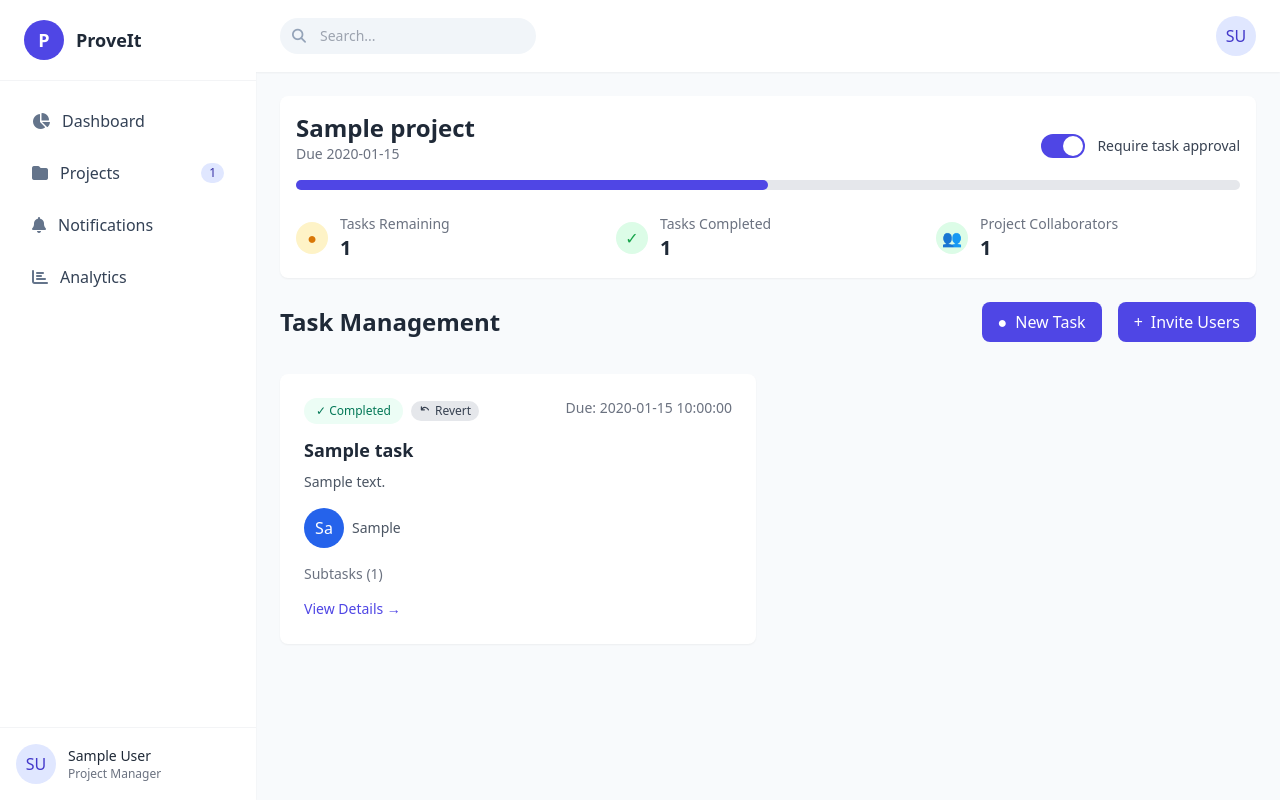
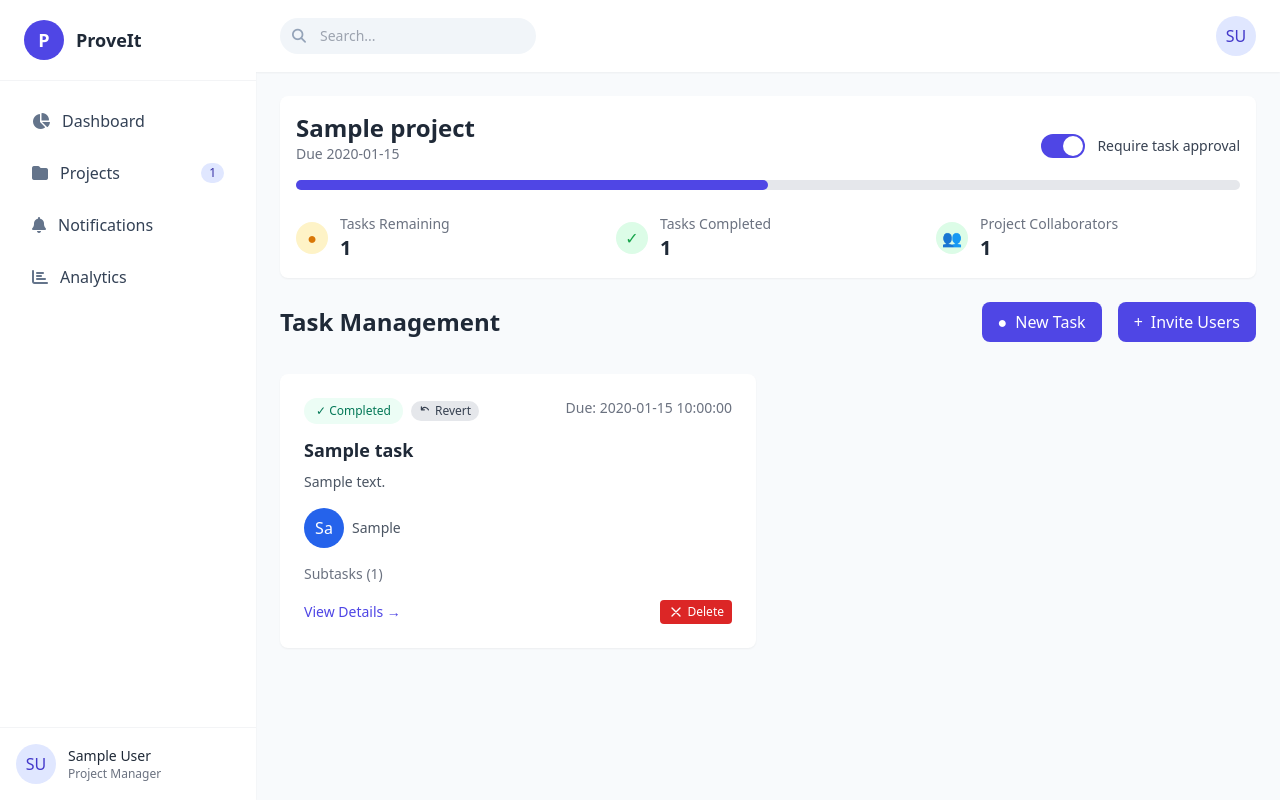
Before and after one commit to Oliverr48/proveit, a Flask app: page /project_view/1 in a window 1280 px wide. Run offline with Flask 3, Linux system fonts and the light colour scheme; a user stored in the database is signed in; tables that the repository leaves empty hold one stand-in row (values such as "Sample post"); some libraries are stand-ins or nearby versions.

Commit message:
added delete btn for tasks

```diff
--- a/website/routes.py
+++ b/website/routes.py
@@ -1033,3 +1033,39 @@ def delete_subtask(subtask_id):
     db.session.delete(subtask)
     db.session.commit()
     return jsonify({'status': 'success'})
+
+@routes.route('/delete_task/<int:task_id>', methods=['POST'])
+@login_required
+def delete_task(task_id):
+    task = Task.query.get_or_404(task_id)
+    project = Project.query.get(task.parentProject)
+
+    # Security check: only project owner or collaborator can delete
+    if not (project.owner_id == current_user.id or current_user in project.collaborators):
+        return jsonify({'status': 'error', 'message': 'Unauthorized'}), 403
+
+    # Delete all files for this task (including files for subtasks)
+    # 1. Delete files attached directly to the task
+    task_files = TaskFile.query.filter_by(task_id=task.id).all()
+    for file in task_files:
+        try:
+            os.remove(file.filepath)
+        except Exception:
+            pass
+        db.session.delete(file)
+
+    # 2. Delete all subtasks and their files
+    subtasks = Subtask.query.filter_by(taskId=task.id).all()
+    for subtask in subtasks:
+        for file in subtask.files:
+            try:
+                os.remove(file.filepath)
+            except Exception:
+                pass
+            db.session.delete(file)
+        db.session.delete(subtask)
+
+    # 3. Delete the task itself
+    db.session.delete(task)
+    db.session.commit()
+    return jsonify({'status': 'success'})
--- a/website/static/js/projectdetails.js
+++ b/website/static/js/projectdetails.js
@@ -215,4 +215,46 @@ document.addEventListener('DOMContentLoaded', function() {
       }
     });
   });
+
+  document.querySelectorAll('.delete-subtask-btn').forEach(btn => {
+    btn.addEventListener('click', function(e) {
+      e.stopPropagation();
+      if (confirm('Are you sure you want to delete this subtask and all its files?')) {
+        const subtaskId = this.dataset.subtaskId;
+        fetch(`/delete_subtask/${subtaskId}`, {
+          method: 'POST',
+          headers: {'X-Requested-With': 'XMLHttpRequest'}
+        })
+        .then(res => res.json())
+        .then(data => {
+          if (data.status === 'success') {
+            window.location.reload();
+          } else {
+            alert(data.message || 'Error deleting subtask');
+          }
+        });
+      }
+    });
+  });
+
+  document.querySelectorAll('.delete-task-btn').forEach(btn => {
+    btn.addEventListener('click', function(e) {
+      e.stopPropagation();
+      if (confirm('Are you sure you want to delete this task, all its subtasks, and all associated files?')) {
+        const taskId = this.dataset.taskId;
+        fetch(`/delete_task/${taskId}`, {
+          method: 'POST',
+          headers: {'X-Requested-With': 'XMLHttpRequest'}
+        })
+        .then(res => res.json())
+        .then(data => {
+          if (data.status === 'success') {
+            window.location.reload();
+          } else {
+            alert(data.message || 'Error deleting task');
+          }
+        });
+      }
+    });
+  });
 });
--- a/website/templates/project_view.html
+++ b/website/templates/project_view.html
@@ -205,17 +205,28 @@
           <div class="subtask-icon {{ 'subtask-complete' if subtask.status == 1 else 'subtask-incomplete' }}">
             {% if subtask.status == 1 %}✓{% else %}-{% endif %}
           </div>
-          <span class="text-sm text-gray-700">{{ subtask.name }}</span>
+          <span class="text-sm text-gray-700 ml-2">{{ subtask.name }}</span>
         </div>
         {% endfor %}
       {% endif %}
     </div>
 
-    <!-- View Details Link -->
-    <a href="{{ url_for('routes.task_detail', task_id=task.id) }}" class="text-indigo-600 hover:text-indigo-800 text-sm font-medium">View Details →</a>
-  </div>
-  {% endfor %}
-</div>
+    <!-- View Details Link and Delete Subtask Button beside it -->
+    <div class="flex items-center justify-between mt-4">
+      <a href="{{ url_for('routes.task_detail', task_id=task.id) }}" class="text-indigo-600 hover:text-indigo-800 text-sm font-medium">
+        View Details →
+      </a>
+      <button class="delete-task-btn bg-red-600 hover:bg-red-700 text-white px-2 py-1 rounded text-xs flex items-center"
+          data-task-id="{{ task.id }}">
+        <svg xmlns="http://www.w3.org/2000/svg" class="h-4 w-4 mr-1" fill="none" viewBox="0 0 24 24" stroke="currentColor">
+          <path stroke-linecap="round" stroke-linejoin="round" stroke-width="2" d="M6 18L18 6M6 6l12 12"/>
+        </svg>
+        Delete
+      </button>
+    </div>
+    </div>
+    {% endfor %}
+    </div>
 
 <!-- Task Detail View (visible when viewing a single task) -->
 {% if selected_task %}
```
